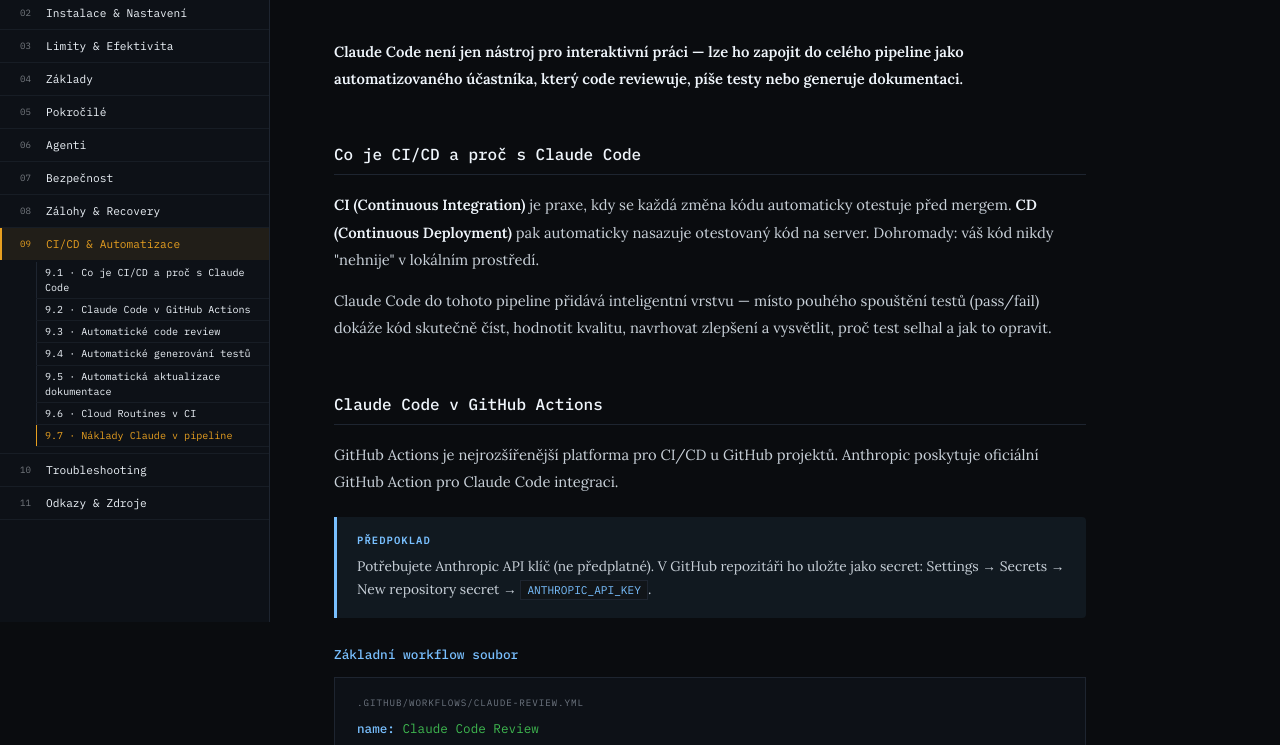
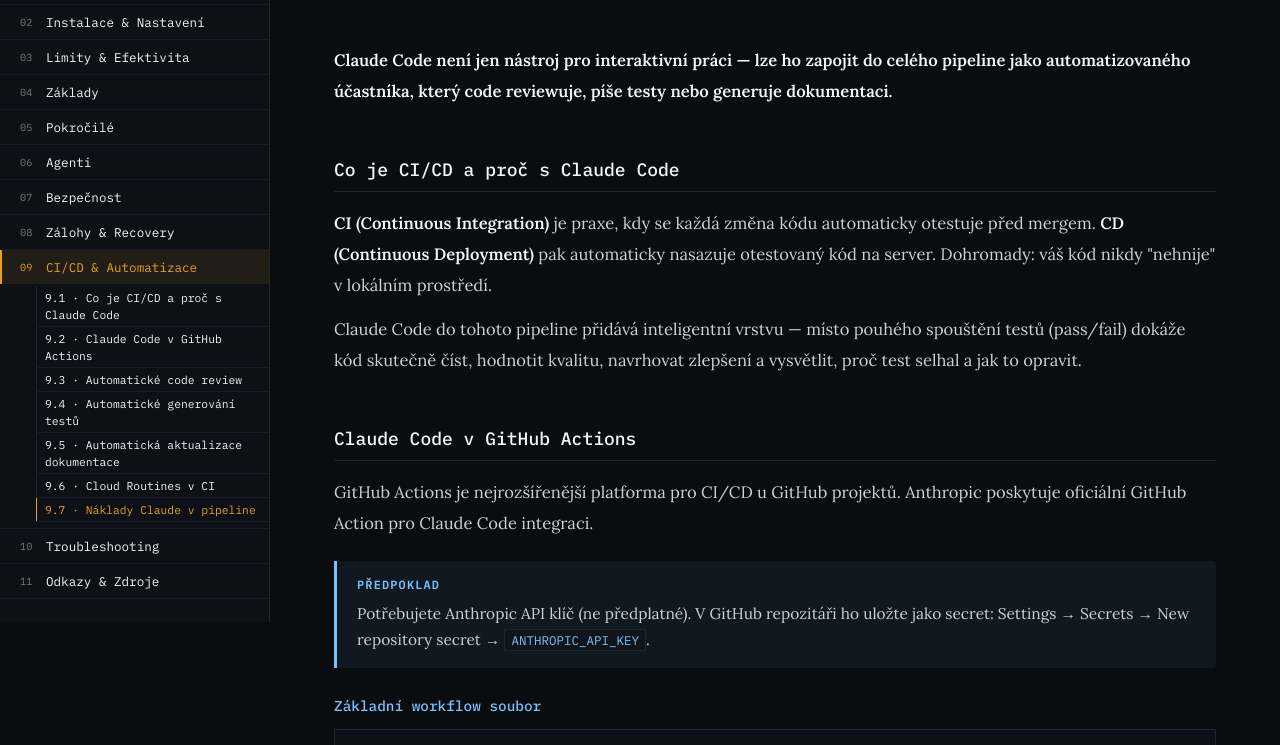
Before and after one commit to Marti1976/webmanuals, a plain HTML site: page CloudeCode/09_CLDECO_cicd.html in a window 1280 px wide. Shown: the part 178-923 px from the top of the page. Drawn offline with Linux system fonts and the light colour scheme.

Commit message:
20261120 new small update

```diff
--- a/CloudeCode/style.css
+++ b/CloudeCode/style.css
@@ -177,14 +177,22 @@ body.menu-open {
 }
 
 /* MAIN CONTENT */
+/* Celý web o něco větší – všechny velikosti v rem se zvětší úměrně */
+html {
+  font-size: 112.5%;
+}
+
+/* Obsah vycentrovaný v prostoru vpravo od sidebaru */
 .container {
   min-height: 100vh;
+  flex: 1;
+  min-width: 0;
+  padding-left: var(--sidebar-width);
 }
 
 .main-content {
-  margin-left: var(--sidebar-width);
-  flex: 1;
-  max-width: 880px;
+  max-width: 1100px;
+  margin: 0 auto;
   padding: 56px 64px;
 }
 
@@ -730,6 +738,10 @@ body.sb-resizing {
     pointer-events: auto;
   }
 
+  .container {
+    padding-left: 0;
+  }
+
   .main-content {
     margin-left: 0;
     padding: 74px 22px 30px;
```
